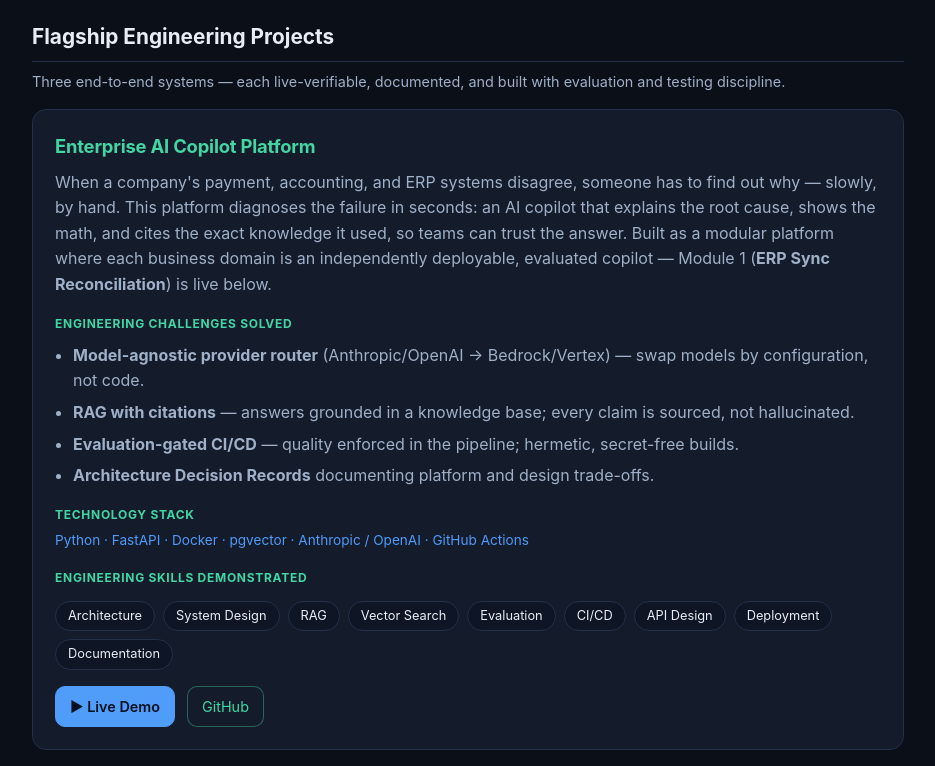
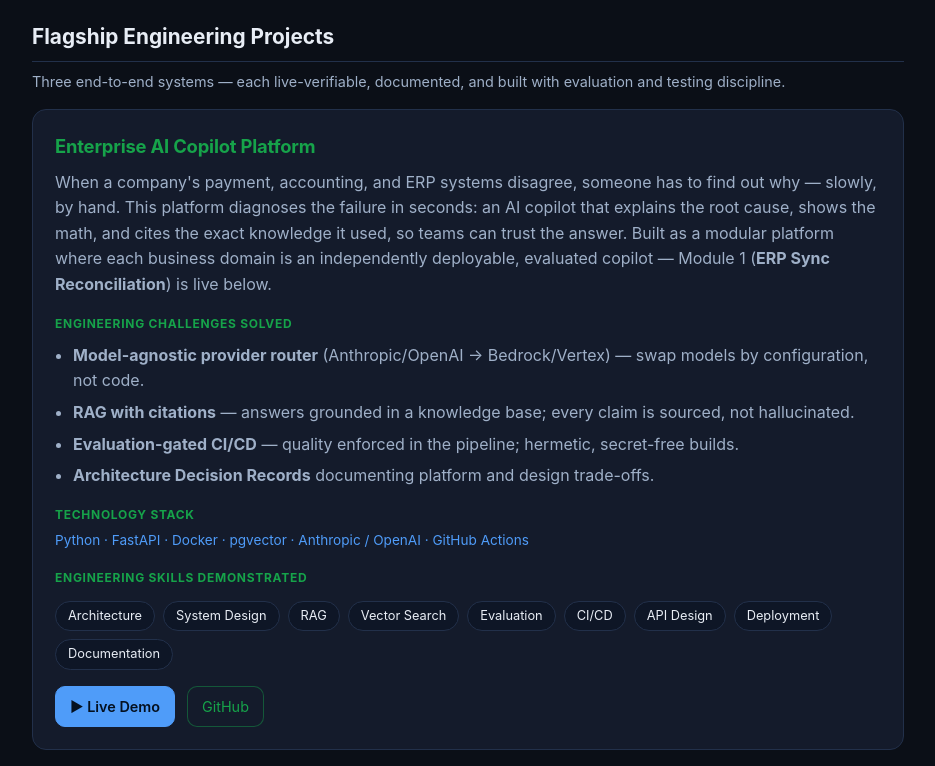
Before and after one commit to FTD-minds/portfolio, a plain HTML site: page index.html in a window 1280 px wide. Shown: the part 340-1106 px from the top of the page, without its empty margins (172-1107 px from the left). Drawn offline with Linux system fonts and the light colour scheme.

Commit message:
Sprint 6.1 — deeper enterprise green (#16A34A) + GitHub contact link → curated profile repo
- --acc2 43d6a3 → 16a34a across project titles, GitHub buttons, section
  accents, and challenge headings (incl. hardcoded rgba glows).
  WCAG AA verified: 5.82:1 on page bg, 5.22:1 on card bg.
- Contact link renamed to 'GitHub' and now points to
  github.com/FTD-minds/FTD-minds (curated profile README repo).

Co-Authored-By: Claude Fable 5 <noreply@anthropic.com>

```diff
--- a/index.html
+++ b/index.html
@@ -21,7 +21,7 @@
 <meta name="twitter:description" content="Production AI systems, enterprise integrations, and full-stack AI products — RAG, LLM copilots, evaluation-gated CI/CD.">
 <meta name="twitter:image" content="https://avatars.githubusercontent.com/FTD-minds">
 <style>
-  :root{--bg:#0b0f17;--card:#141b2b;--ink:#e8edf5;--mut:#9fb0c8;--acc:#4f9cf9;--acc2:#43d6a3;--line:#22304a}
+  :root{--bg:#0b0f17;--card:#141b2b;--ink:#e8edf5;--mut:#9fb0c8;--acc:#4f9cf9;--acc2:#16a34a;--line:#22304a}
   *{box-sizing:border-box;margin:0;padding:0}
   html{scroll-behavior:smooth}
   @media(prefers-reduced-motion:reduce){html{scroll-behavior:auto}}
@@ -36,8 +36,8 @@
   .btn:hover{border-color:var(--acc);transform:translateY(-1px)}
   .btn.primary{background:var(--acc);border-color:var(--acc);color:#04101f;font-weight:600}
   .btn.primary:hover{box-shadow:0 6px 22px -8px rgba(79,156,249,.6)}
-  .btn.gh{color:var(--acc2);border-color:rgba(67,214,163,.4)}
-  .btn.gh:hover{border-color:var(--acc2);box-shadow:0 0 18px -6px rgba(67,214,163,.5)}
+  .btn.gh{color:var(--acc2);border-color:rgba(22,163,74,.45)}
+  .btn.gh:hover{border-color:var(--acc2);box-shadow:0 0 18px -6px rgba(22,163,74,.55)}
   :focus-visible{outline:2px solid var(--acc);outline-offset:2px;border-radius:4px}
   h2{font-size:1.3rem;margin:40px 0 16px;padding-bottom:8px;border-bottom:1px solid var(--line)}
   .lede{color:var(--mut);font-size:.9rem;margin:-8px 0 16px}
@@ -234,7 +234,7 @@
 
   <h2 id="contact">Contact</h2>
   <div class="card">
-    <p><span aria-hidden="true">📍</span> Sandy Springs, GA + Remote &nbsp;·&nbsp; <span aria-hidden="true">✉️</span> <a href="mailto:senaymesfin20@gmail.com" aria-label="Email Senay Mesfin">senaymesfin20@gmail.com</a> &nbsp;·&nbsp; <span aria-hidden="true">💻</span> <a href="https://github.com/FTD-minds" aria-label="GitHub profile — FTD-minds">github.com/FTD-minds</a></p>
+    <p><span aria-hidden="true">📍</span> Sandy Springs, GA + Remote &nbsp;·&nbsp; <span aria-hidden="true">✉️</span> <a href="mailto:senaymesfin20@gmail.com" aria-label="Email Senay Mesfin">senaymesfin20@gmail.com</a> &nbsp;·&nbsp; <span aria-hidden="true">💻</span> <a href="https://github.com/FTD-minds/FTD-minds" aria-label="GitHub — curated profile of FTD-minds">GitHub</a></p>
   </div>
 
   <footer>Built in public · <a href="https://github.com/FTD-minds/portfolio" aria-label="View the source of this portfolio on GitHub">View source on GitHub</a></footer>
```
